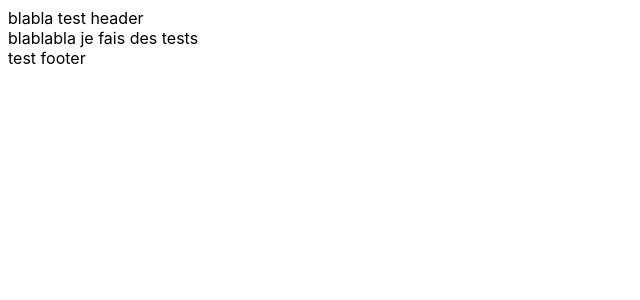
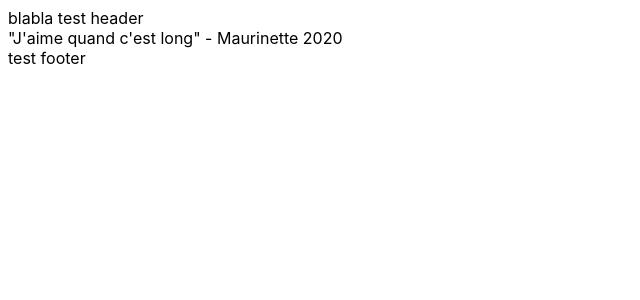
Before and after one commit to Hectaris/KakiCorp, a Jekyll site: the page built from index.md, in a window 1280 px wide. Shown: the top 300 px of the page, without its empty margins (0-640 px from the left). Built offline with Jekyll 4.4.1, drawn with Linux system fonts in a browser that asks for light colours.

Commit message:
citation

```diff
--- a/_includes/pages/Home.html
+++ b/_includes/pages/Home.html
@@ -1,5 +1,5 @@
 <body>
     <main>
-        blablabla je fais des tests
+        "J'aime quand c'est long" - Maurinette 2020
     </main>
 </body>
```
